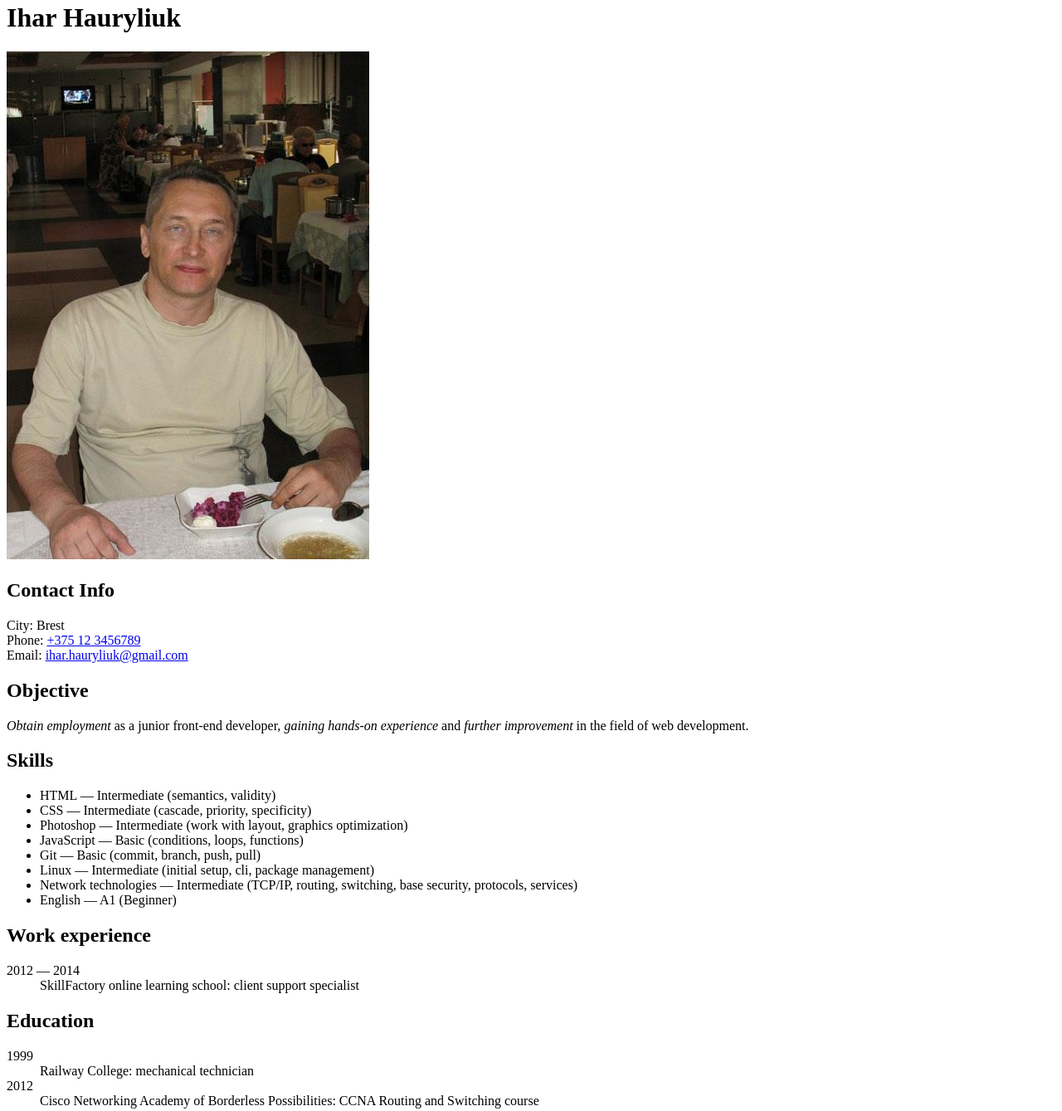
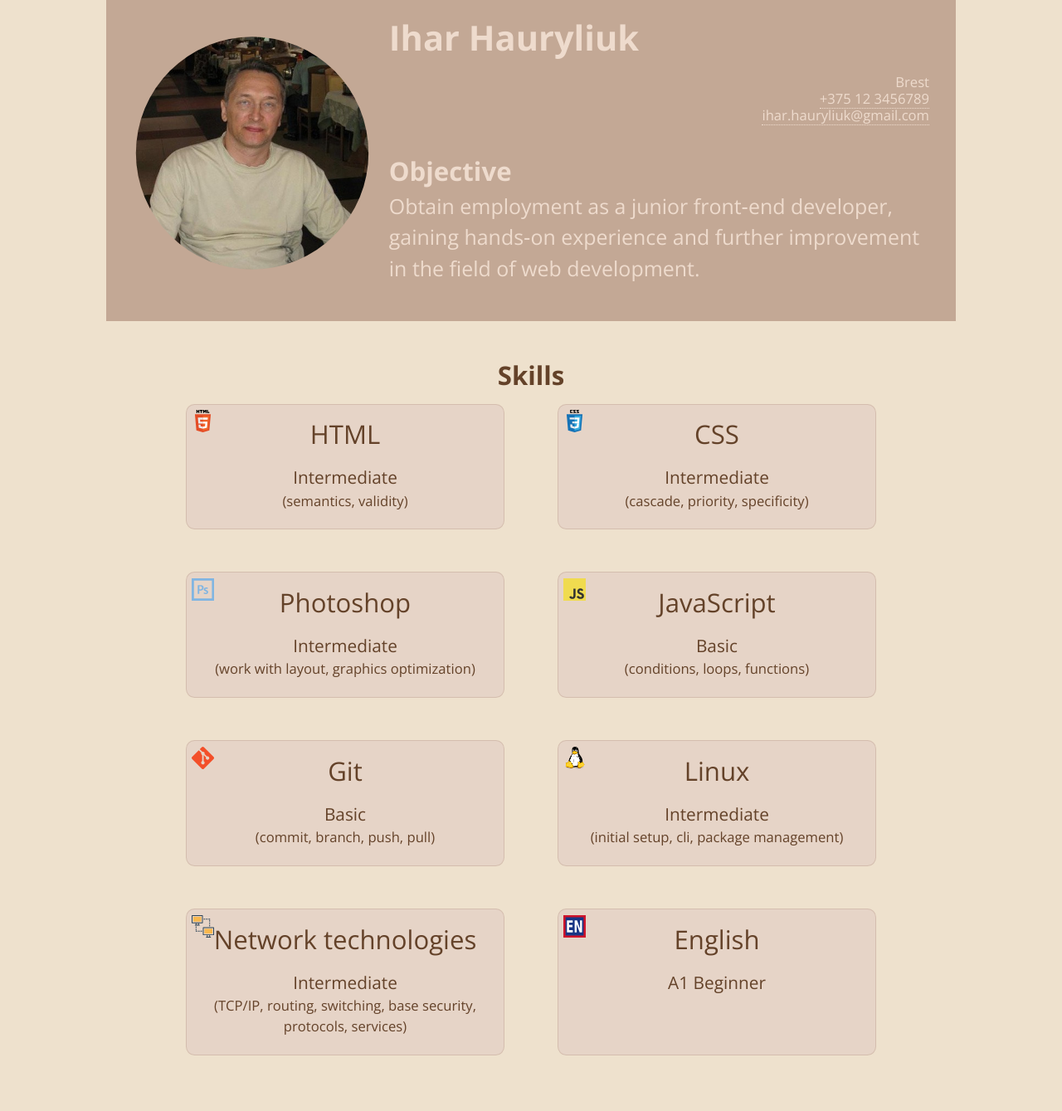
Before and after one commit to i-hauryliuk/rsschool-cv, a plain HTML site: page index.html in a window 1280 px wide. Shown: the part 18-1357 px from the top of the page at 83% size. Drawn offline with nearby package versions, Linux system fonts and the light colour scheme.

Commit message:
feat: implement styling resume
- adds style rules to the stylesheet
- adds icons necessary for styling
- refactor markup according to stylization requirements

```diff
--- a/css/style.css
+++ b/css/style.css
@@ -0,0 +1,327 @@
+:root {
+  font-size: 100%;
+  line-height: 1.5;
+  font-family: "Open Sans", Arial, sans-serif;
+  color: rgba(100, 66, 41, 1);
+
+  background-color: rgba(238, 225, 205, 1);
+}
+
+.page {
+  min-width: 320px;
+  margin: 0;
+  padding: 0;
+}
+
+.resume {
+  max-width: 1024px;
+  margin: auto;
+  box-sizing: border-box;
+}
+
+.resume-header {
+  display: grid;
+  grid-template-rows: repeat(3, auto);
+  grid-template-columns: 45% 55%;
+  padding: 2.5vw;
+
+  color: rgba(238, 219, 205, 1);
+
+  background-color: rgba(195, 168, 149, 1);
+}
+
+.resume-title {
+  grid-column: 1 / 3;
+  margin: 0;
+  margin-bottom: 1rem;
+
+  text-align: center;
+}
+
+.resume-photo {
+  grid-row: 2 / 3;
+  grid-column: 1 / 2;
+  width: 100%;
+  max-width: 300px;
+  height: auto;
+  margin: -1.5rem 0;
+
+  clip-path: circle(40%);
+}
+
+.contacts {
+  z-index: 50;
+
+  grid-column: 1 / 3;
+  grid-row: 2 / 3;
+  align-self: end;
+}
+
+.contacts-list {
+  margin: 0;
+  padding: 0;
+
+  list-style-type: none;
+}
+
+.contacts-item {
+  font-size: 0.8rem;
+  line-height: 1.2;
+  text-decoration: none;
+  text-align: right;
+}
+
+.contacts-link {
+  text-decoration: none;
+  color: rgba(238, 219, 205, 1);
+
+  border-bottom: 1px dotted rgba(238, 219, 205, 1);
+}
+
+.objective {
+  grid-column: 1 / 3;
+}
+
+.objective-title {
+  margin-top: 1rem;
+  margin-bottom: 0;
+}
+
+.objective-text {
+  margin: 0;
+
+  font-size: 1.2rem;
+}
+
+.objective-purpose {
+  font-style: normal;
+}
+
+.skills {
+  padding: 2.5vw;
+}
+
+.skills-title {
+  margin: 0.5rem 0;
+
+  text-align: center;
+}
+
+.skills-list {
+  display: flex;
+  flex-wrap: wrap;
+  justify-content: space-evenly;
+  margin: 0 0;
+  padding: 0;
+
+  list-style-type: none;
+}
+
+.skills-item {
+  display: flex;
+  flex-direction: column;
+  width: 100%;
+  min-width: 10rem;
+  max-width: 20rem;
+  min-height: 5rem;
+  margin-bottom: 4vw;
+  padding: 1rem;
+  box-sizing: border-box;
+
+  text-align: center;
+
+  background-position: 0.3rem 0.3rem;
+  background-size: 7%;
+  background-repeat: no-repeat;
+  background-color: rgba(230, 212, 199, 1);
+
+  border: 1px solid rgba(195, 168, 149, 0.5);
+  border-radius: 0.5rem;
+}
+
+.html-skills {
+  background-image: url("../img/logos.svg#html");
+}
+
+.css-skills {
+  background-image: url("../img/logos.svg#css");
+}
+
+.ps-skills {
+  background-image: url("../img/logos.svg#ps");
+}
+
+.js-skills {
+  background-image: url("../img/logos.svg#js");
+}
+
+.git-skills {
+  background-image: url("../img/logos.svg#git");
+}
+
+.linux-skills {
+  background-image: url("../img/linux-logo.svg");
+}
+
+.net-skills {
+  background-image: url("../img/logos.svg#net");
+}
+
+.eng-skills {
+  background-image: url("../img/logos.svg#eng");
+}
+
+.skills-name {
+  margin-bottom: 1rem;
+
+  font-size: 1.5rem;
+  line-height: 1;
+}
+
+.skills-descr {
+  display: flex;
+  flex-direction: column;
+}
+
+.skills-item-dash {
+  display: none;
+}
+
+.skills-item-detail {
+  font-size: 0.8rem;
+}
+
+.resume-footer {
+  padding: 1rem 2.5vw 0.5rem;
+
+  background-color: rgba(195, 168, 149, 1);
+}
+
+.experience {
+  padding-bottom: 0.5rem;
+}
+
+.experience-title {
+  margin: 0;
+
+  font-weight: normal;
+}
+
+.experience-list {
+  margin: 0;
+  padding-top: 0.5rem;
+}
+
+.experience-period {
+  font-weight: bold;
+}
+
+.experience-organization {
+  margin-left: 1rem;
+  margin-bottom: 0.5rem;
+  padding-left: 0.3rem;
+
+  border-left: 0.2rem solid rgba(230, 212, 199, 1);
+}
+
+.education {
+  padding-bottom: 0.5rem;
+}
+
+.education-title {
+  margin: 0;
+
+  font-weight: normal;
+}
+
+.education-list {
+  margin: 0;
+  padding-top: 0.5rem;
+}
+
+.education-date {
+  font-weight: bold;
+}
+
+.education-institution {
+  margin-left: 1rem;
+  margin-bottom: 0.5rem;
+  padding-left: 0.3rem;
+
+  border-left: 0.2rem solid rgba(230, 212, 199, 1);
+}
+
+@media (min-width: 480px) {
+  .resume-header {
+    grid-template-columns: 38% 62%;
+  }
+
+  .resume-title {
+    grid-column: 2 / 3;
+    margin-bottom: 0;
+  }
+
+  .resume-photo {
+    grid-row: 1 / 3;
+  }
+
+  .contacts {
+    align-self: start;
+  }
+}
+
+@media (min-width: 640px) {
+  :root {
+    font-size: 115%;
+  }
+
+  .resume-header {
+    grid-template-columns: 30% 70%;
+  }
+
+  .resume-title {
+    grid-column: 2 / 3;
+    margin-left: 1rem;
+
+    text-align: left;
+  }
+
+  .resume-photo {
+    grid-row: 1 / 4;
+  }
+
+  .objective {
+    grid-column: 2 / 3;
+    margin-left: 1rem;
+  }
+
+  .skills-item {
+    width: 40%;
+  }
+}
+
+@media (min-width: 960px) {
+  :root {
+    font-size: 130%;
+  }
+
+  .resume-photo {
+    grid-row: 1 / 4;
+  }
+}
+
+.visually-hidden {
+  position: absolute;
+
+  width: 1px;
+  height: 1px;
+  padding: 0;
+  overflow: hidden;
+
+  white-space: nowrap;
+
+  border: 0;
+
+  clip: rect(0 0 0 0);
+  clip-path: inset(50%);
+}
--- a/index.html
+++ b/index.html
@@ -5,44 +5,48 @@
   <meta name="viewport" content="width=device-width, initial-scale=1.0">
   <meta http-equiv="X-UA-Compatible" content="ie=edge">
   <title>Ihar Hauryliuk CV</title>
+  <link href="https://fonts.googleapis.com/css?family=Open+Sans:400,400i,700,700i&display=swap&subset=cyrillic" rel="stylesheet">
+  <link rel="stylesheet" href="./css/style.css">
 </head>
 <body class="page">
   <main class="resume">
+    <div class="resume-header">
       <h1 class="resume-title">Ihar Hauryliuk</h1>
-    <img src="img/i-hauryliuk.jpg" alt="Igor in the dining room of the sanatorium" width="437" height="612">
-
+      <img class="resume-photo" src="img/i-hauryliuk.jpg" alt="Igor in the dining room of the sanatorium" width="218" height="306">
       <section class="contacts">
-      <h2 class="contacts-title">Contact Info</h2>
-      <p class="contacts-content">City: Brest<br>Phone: <a href="tel:+375 12 3456789">+375 12 3456789</a><br>Email: <a href="mailto:ihar.hauryliuk@gmail.com">ihar.hauryliuk@gmail.com</a></p>
+        <h2 class="contacts-title visually-hidden">Contact Info</h2>
+        <ul class="contacts-list">
+          <li class="contacts-item"><span class="contacts-label visually-hidden">City: </span>Brest</li>
+          <li class="contacts-item"><span class="contacts-label visually-hidden">Phone: </span><a class="contacts-link" href="tel:+375123456789">+375&nbsp;12&nbsp;3456789</a></li>
+          <li class="contacts-item"><span class="contacts-label visually-hidden">Email: </span><a class="contacts-link" href="mailto:ihar.hauryliuk@gmail.com">ihar.hauryliuk@gmail.com</a></li>
+        </ul>
       </section>
-
       <section class="objective">
         <h2 class="objective-title">Objective</h2>
-      <p class="objective-text"><em class="objective-purpose">Obtain employment</em> as a junior front-end developer, <em class="objective-purpose">gaining hands-on experience</em> and <em class="objective-purpose">further improvement</em> in the field of web development.</p>
+        <p class="objective-text"><em class="objective-purpose">Obtain employment</em> as a junior front‑end developer, <em class="objective-purpose">gaining hands‑on experience</em> and <em class="objective-purpose">further improvement</em> in the field of web development.</p>
       </section>
-
+    </div>
     <section class="skills">
       <h2 class="skills-title">Skills</h2>
       <ul class="skills-list">
-        <li class="skills-item"><span class="skills-name">HTML</span> — Intermediate (semantics, validity)</li>
-        <li class="skills-item"><span class="skills-name">CSS</span> — Intermediate (cascade, priority, specificity)</li>
-        <li class="skills-item"><span class="skills-name">Photoshop</span> — Intermediate (work with layout, graphics optimization)</li>
-        <li class="skills-item"><span class="skills-name">JavaScript</span> — Basic (conditions, loops, functions)</li>
-        <li class="skills-item"><span class="skills-name">Git</span> — Basic (commit, branch, push, pull)</li>
-        <li class="skills-item"><span class="skills-name">Linux</span> — Intermediate (initial setup, cli, package management)</li>
-        <li class="skills-item"><span class="skills-name">Network technologies</span> — Intermediate (TCP/IP, routing, switching, base security, protocols, services)</li>
-        <li class="skills-item"><span class="skills-name">English</span> — A1 (Beginner)</li>
+        <li class="skills-item html-skills"><span class="skills-name">HTML</span><span class="skills-descr"><span class="skills-item-dash"> — </span>Intermediate<span class="skills-item-detail"> (semantics, validity)</span></span></li>
+        <li class="skills-item css-skills"><span class="skills-name">CSS</span><span class="skills-descr"><span class="skills-item-dash"> — </span>Intermediate<span class="skills-item-detail"> (cascade, priority, specificity)</span></span></li>
+        <li class="skills-item ps-skills"><span class="skills-name">Photoshop</span><span class="skills-descr"><span class="skills-item-dash"> — </span>Intermediate<span class="skills-item-detail"> (work with layout, graphics optimization)</span></span></li>
+        <li class="skills-item js-skills"><span class="skills-name">JavaScript</span><span class="skills-descr"><span class="skills-item-dash"> — </span>Basic<span class="skills-item-detail"> (conditions, loops, functions)</span></span></li>
+        <li class="skills-item git-skills"><span class="skills-name">Git</span><span class="skills-descr"><span class="skills-item-dash"> — </span>Basic<span class="skills-item-detail"> (commit, branch, push, pull)</span></span></li>
+        <li class="skills-item linux-skills"><span class="skills-name">Linux</span><span class="skills-descr"><span class="skills-item-dash"> — </span>Intermediate<span class="skills-item-detail"> (initial setup, cli, package management)</span></span></li>
+        <li class="skills-item net-skills"><span class="skills-name">Network technologies</span><span class="skills-descr"><span class="skills-item-dash"> — </span>Intermediate<span class="skills-item-detail"> (TCP/IP, routing, switching, base security, protocols, services)</span></span></li>
+        <li class="skills-item eng-skills"><span class="skills-name">English</span><span class="skills-descr"><span class="skills-item-dash"> — </span>A1 Beginner</span></li>
       </ul>
     </section>
-
+    <div class="resume-footer">
       <section class="experience">
         <h2 class="experience-title">Work experience</h2>
         <dl class="experience-list">
           <dt class="experience-period"><time class="experience-period-start" datetime="2012">2012</time> — <time class="experience-period-end" datetime="2014">2014</time></dt>
-        <dd class="experience-organization">SkillFactory online learning school: client support specialist</dd>
+          <dd class="experience-organization">SkillFactory online learning school: customer support specialist</dd>
         </dl>
       </section>
-
       <section class="education">
         <h2 class="education-title">Education</h2>
         <dl class="education-list">
@@ -52,7 +56,7 @@
           <dd class="education-institution">Cisco Networking Academy of Borderless Possibilities: CCNA Routing and Switching course</dd>
         </dl>
       </section>
-
+    </div>
   </main>
 </body>
 </html>
```
Also changed, not shown: img/linux-logo.svg (added), img/logos.svg (added). Lines whose indentation alone changed are shown as unchanged.
